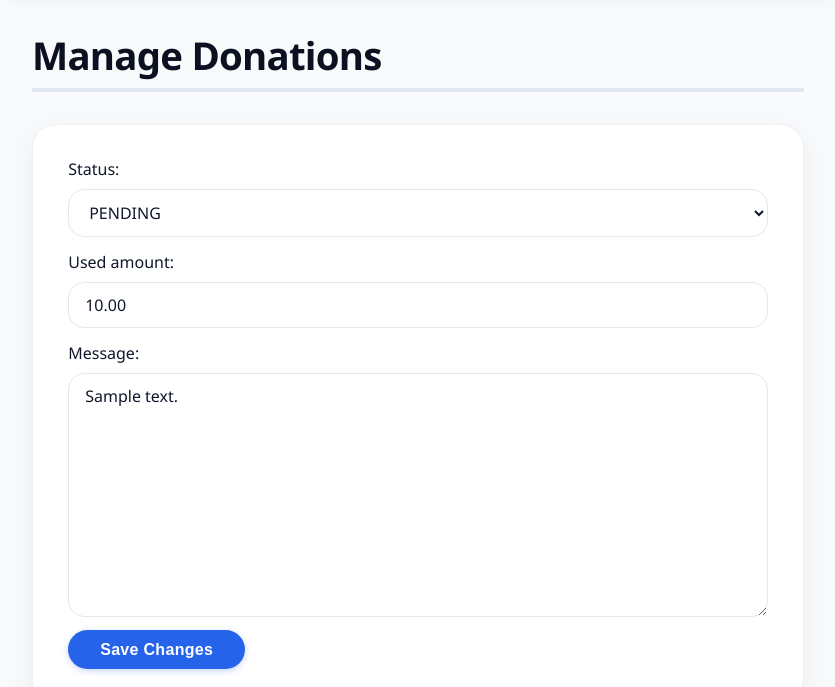
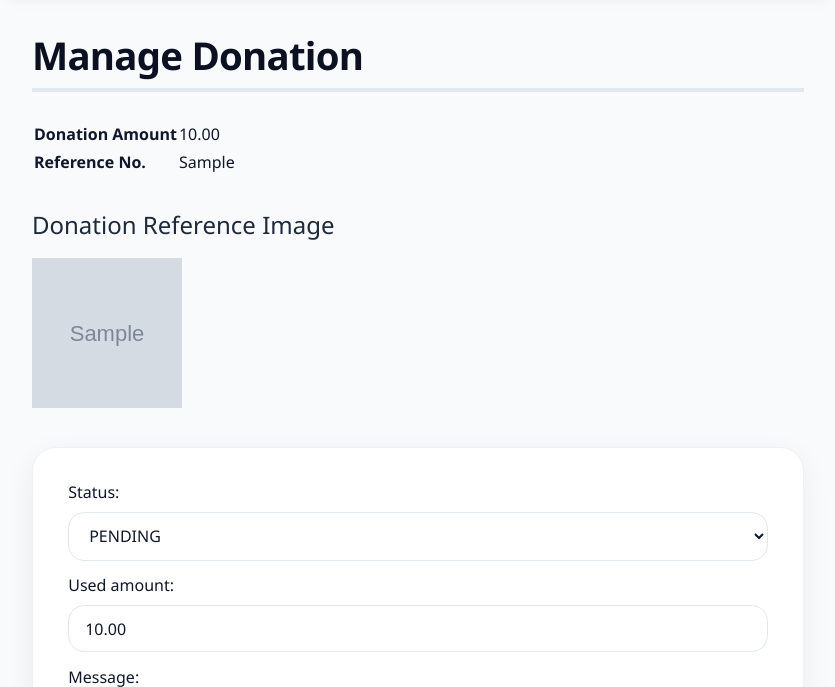
Before and after one commit to Hypothalamus143/FlooD.Onate, a Django app: page /donation/1/1 in a window 1280 px wide. Shown: the part 65-752 px from the top of the page, without its empty margins (222-1057 px from the left). Run offline with Django 5.2, Linux system fonts and the light colour scheme; a user stored in the database is signed in; tables that the repository leaves empty hold one stand-in row (values such as "Sample post"); grey boxes marked "Sample" are stand-in pictures.

Commit message:
feat: added more details in donation and drive management

```diff
--- a/apps/donation/views.py
+++ b/apps/donation/views.py
@@ -32,4 +32,4 @@ def donation_management(request, donation_drive_id, id):
         return redirect("donation_drive:donation_drive_management", donation_drive_id)
     else:
         form = DonationManagementForm(instance=donation)
-        return render(request, "donation/donation_management.html", {"form":form})
+        return render(request, "donation/donation_management.html", {"form":form, "donation":donation})
--- a/apps/donation_drive/models.py
+++ b/apps/donation_drive/models.py
@@ -9,7 +9,7 @@ class DonationDrive(models.Model):
     official_account = models.ForeignKey(OfficialAccount, on_delete=models.CASCADE)
     baranggay = models.ForeignKey(Baranggay, on_delete=models.CASCADE)
     start_date = models.DateField()
-    duration = models.DecimalField(decimal_places=2, max_digits=10)
+    duration = models.IntegerField()
     target_amount = models.DecimalField(decimal_places=2, max_digits=12)
     gathered_amount = models.DecimalField(decimal_places=2, max_digits=12, default=0)
     status = models.IntegerField(default=Status.OPEN, choices=Status.choices)
--- a/templates/donation/donation_management.html
+++ b/templates/donation/donation_management.html
@@ -2,8 +2,24 @@
 {% load static %}
 {%block title%}Donation{% endblock %}
 {% block content %}
-    <h1>Manage Donations</h1>
-        <form method="POST" enctype="multipart/form-data">
+    <h1>Manage Donation</h1>
+    <table>
+        <tr>
+            <td><b>Donation Amount</b></td>
+            <td>{{ donation.donated_amount }}</td>
+        </tr>
+        <tr>
+            <td><b>Reference No.</b></td>
+            <td>{{ donation.donation_reference_no }}</td>
+        </tr>
+    </table>
+    <h2>Donation Reference Image</h2>
+     {% if donation.donation_reference_no %}
+        <img src="{{ donation.donation_reference_image.url }}" width="150" height="150">
+    {% else %}
+        <img src="{% static 'images/default-avatar.jpg' %}" alt="Default Avatar" width="150" height="150">
+    {% endif %}
+    <form method="POST" enctype="multipart/form-data">
         {% csrf_token %}
 
         {{ form.as_div }}
--- a/templates/donation_drive/donation_drive_details.html
+++ b/templates/donation_drive/donation_drive_details.html
@@ -14,7 +14,7 @@
         </tr>
         <tr>
             <td><b>Duration</b></td>
-            <td>{{donation_drive.donations }}</td>
+            <td>{{ donation_drive.duration }} days</td>
         </tr>
         <tr>
             <td><b>Target Amount</b></td>
--- a/templates/donation_drive/donation_drive_management.html
+++ b/templates/donation_drive/donation_drive_management.html
@@ -15,7 +15,7 @@
         </tr>
         <tr>
             <td><b>Duration</b></td>
-            <td>{{donation_drive.donations }}</td>
+            <td>{{donation_drive.duration }} days</td>
         </tr>
         <tr>
             <td><b>Target Amount</b></td>
--- a/templates/donation_drive/donation_drives.html
+++ b/templates/donation_drive/donation_drives.html
@@ -16,7 +16,7 @@
                     <td><a href="{% url 'donation_drive:donation_drive_details' d.id  %}">{{d.id}}</a></td>
                     <td>{{d.baranggay}}</td>
                     <td>{{d.start_date}}</td>
-                    <td>{{d.duration}}</td>
+                    <td>{{d.duration}} days</td>
                     <td>{{d.target_amount}}</td>
                     <td>{{d.gathered_amount}}</td>
                     <td>{{d.get_status_display}}</td>
```
Also changed, not shown: apps/donation_drive/migrations/0003_alter_donationdrive_duration.py (added), 1 other file.
